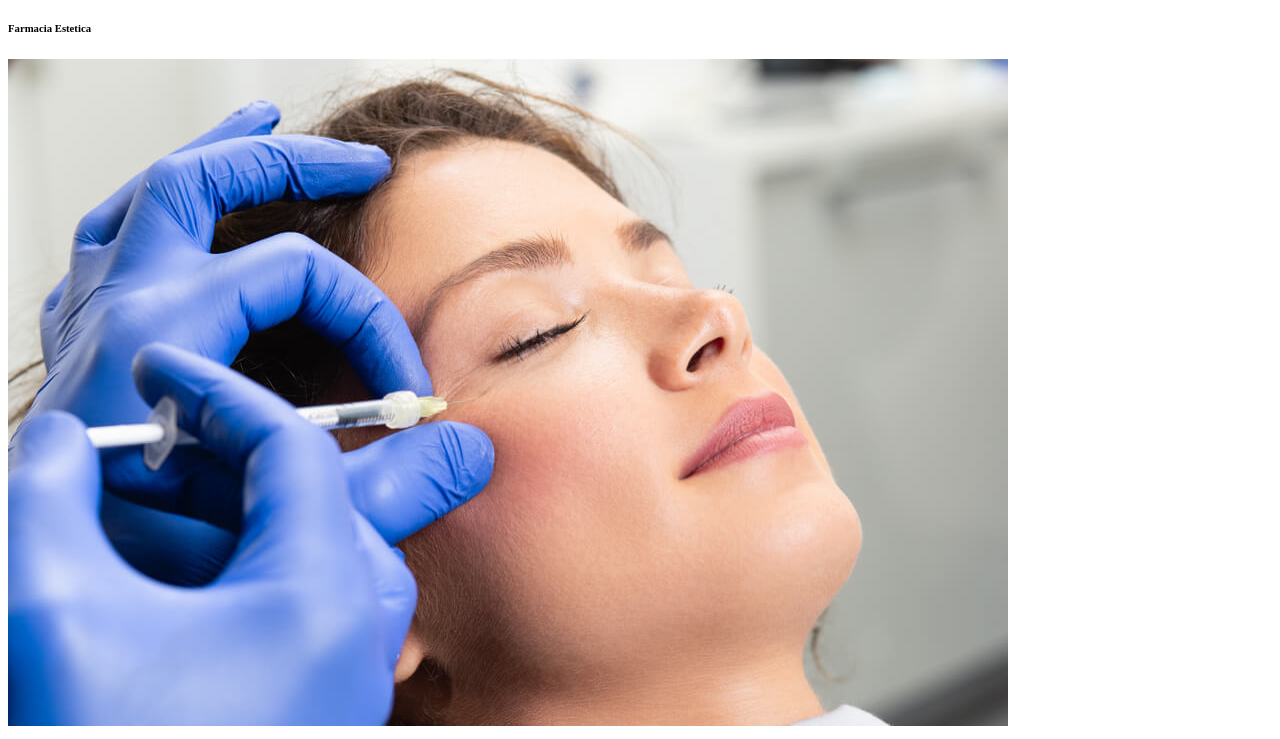
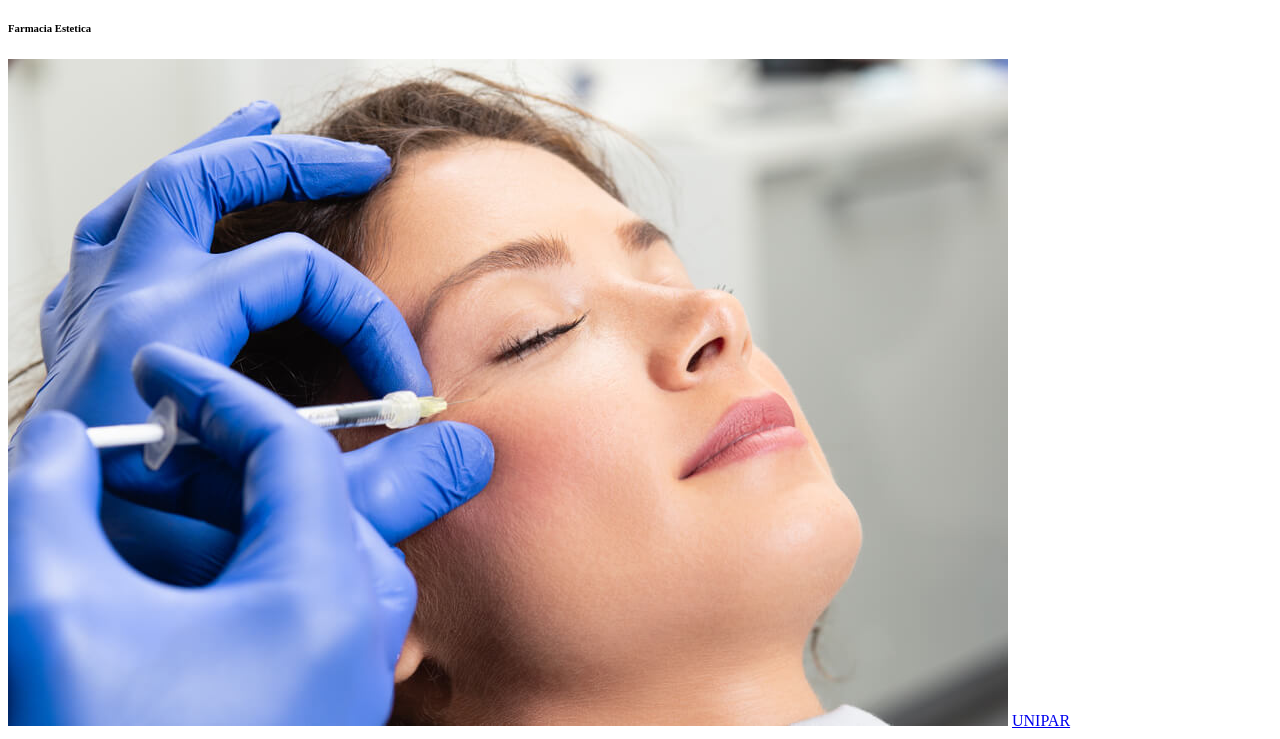
Before and after one commit to mariarutke/MariaRutke, a plain HTML site: page index.html in a window 1280 px wide. Shown: the part 61-800 px from the top of the page. Drawn offline with Linux system fonts and the light colour scheme.

Commit message:
Update index.html

```diff
--- a/index.html
+++ b/index.html
@@ -9,5 +9,6 @@
     <h1>Maria Izabel</h1>
     <h6>Farmacia Estetica</h6>
     <img src="estetica.jpg" alt="">
+     <a href="https://unipar.br"> UNIPAR </a>
 </body>
 </html>
```
